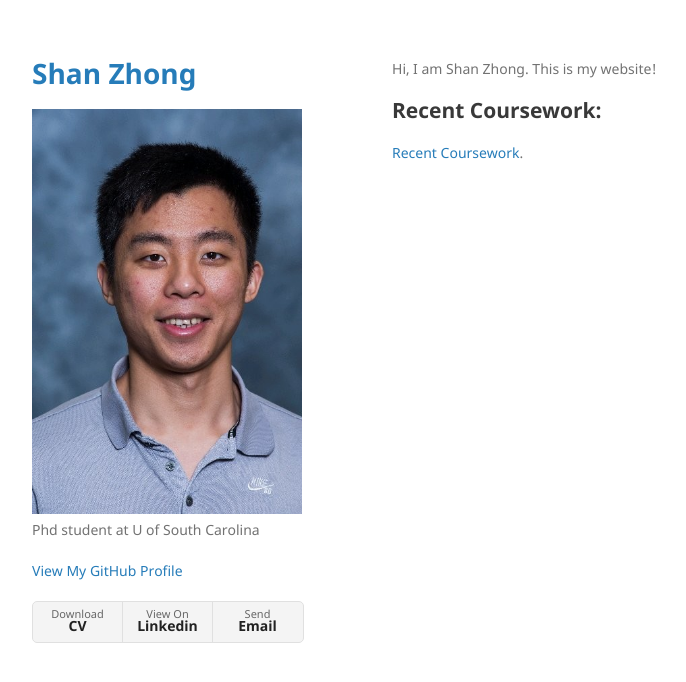
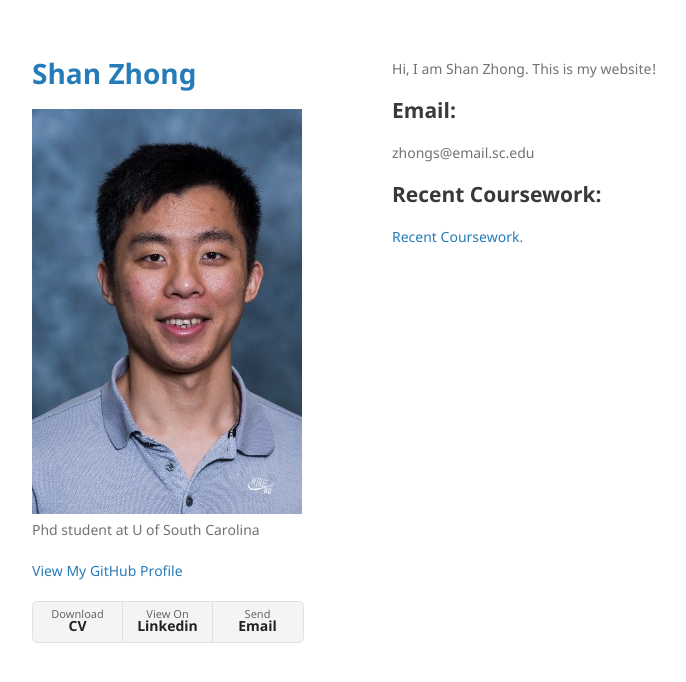
Before and after one commit to Shanlearning/Shanlearning.github.io, a Jekyll site: the page built from index.md, in a window 1280 px wide. Shown: the top 682 px of the page, without its empty margins (178-864 px from the left). Built offline with Jekyll 4.4.1, drawn with Linux system fonts in a browser that asks for light colours.

Commit message:
Update index.md

```diff
--- a/index.md
+++ b/index.md
@@ -4,5 +4,9 @@ layout: default
 
 Hi, I am Shan Zhong. This is my website!
 
+## Email:
+
+zhongs@email.sc.edu
+
 ## Recent Coursework:
 [Recent Coursework](https://github.com/Shanlearning/past-coursework#past-coursework).
```
